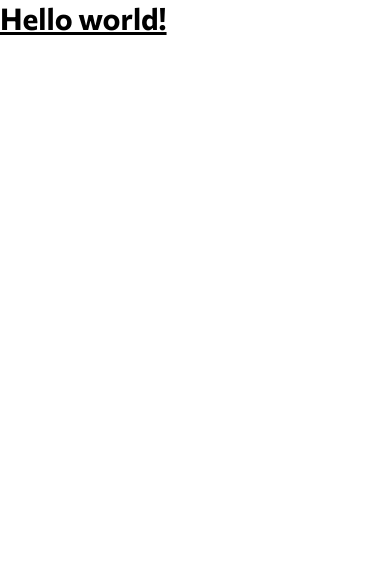
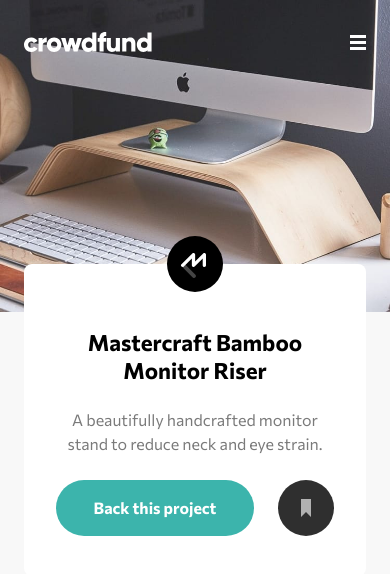
Before and after one commit to GabeGar/crowdfunding-product-page, a React (Vite) app: page / in a window 390 px wide. Shown: the top 574 px of the page. Built offline with nearby package versions, Linux system fonts and the light colour scheme.

Commit message:
creates header and first main section for mobile

```diff
--- a/src/App.jsx
+++ b/src/App.jsx
@@ -1,5 +1,50 @@
+import logo from '../src/assets/images/logo.svg';
+import hamburger from '../src/assets/images/icon-hamburger.svg';
+import masterCraft from '../src/assets/images/logo-mastercraft.svg';
+import Bookmark from './components/UI/Bookmark';
+
 const App = () => {
-    return <h1 className="text-3xl font-bold underline">Hello world!</h1>;
+    return (
+        <div className="min-h-screen bg-neutral-dark-gray/5">
+            <div className="min-h-[42dvh] bg-bg-hero-mobile bg-[100%,auto] bg-no-repeat bg-top px-6 py-8">
+                <header className="flex justify-between">
+                    <span>
+                        <img src={logo} alt="Crowdfund logo" />
+                    </span>
+                    <nav>
+                        <button>
+                            <img src={hamburger} alt="Menu toggle" />
+                        </button>
+                    </nav>
+                </header>
+
+                <main className="relative flex flex-col justify-center items-center bg-white my-[13rem] rounded-lg px-8">
+                    <img
+                        src={masterCraft}
+                        alt="Master craft logo"
+                        className="absolute top-[-1.75rem] right-[50%] translate-x-[50%]"
+                    />
+                    <section className="flex flex-col gap-6 pt-16 pb-10 text-center">
+                        <h1 className=" text-[1.4rem] leading-7 font-bold">
+                            Mastercraft Bamboo Monitor Riser
+                        </h1>
+                        <p className=" text-neutral-dark-gray">
+                            A beautifully handcrafted monitor stand to reduce
+                            neck and eye strain.
+                        </p>
+                        <div className="flex justify-between gap-1">
+                            <button className=" px-[2.35rem] py-4 rounded-[2rem] bg-primary-moderate-cyan text-white font-bold">
+                                Back this project
+                            </button>
+                            <button>
+                                <Bookmark />
+                            </button>
+                        </div>
+                    </section>
+                </main>
+            </div>
+        </div>
+    );
 };
 
 export default App;
```
